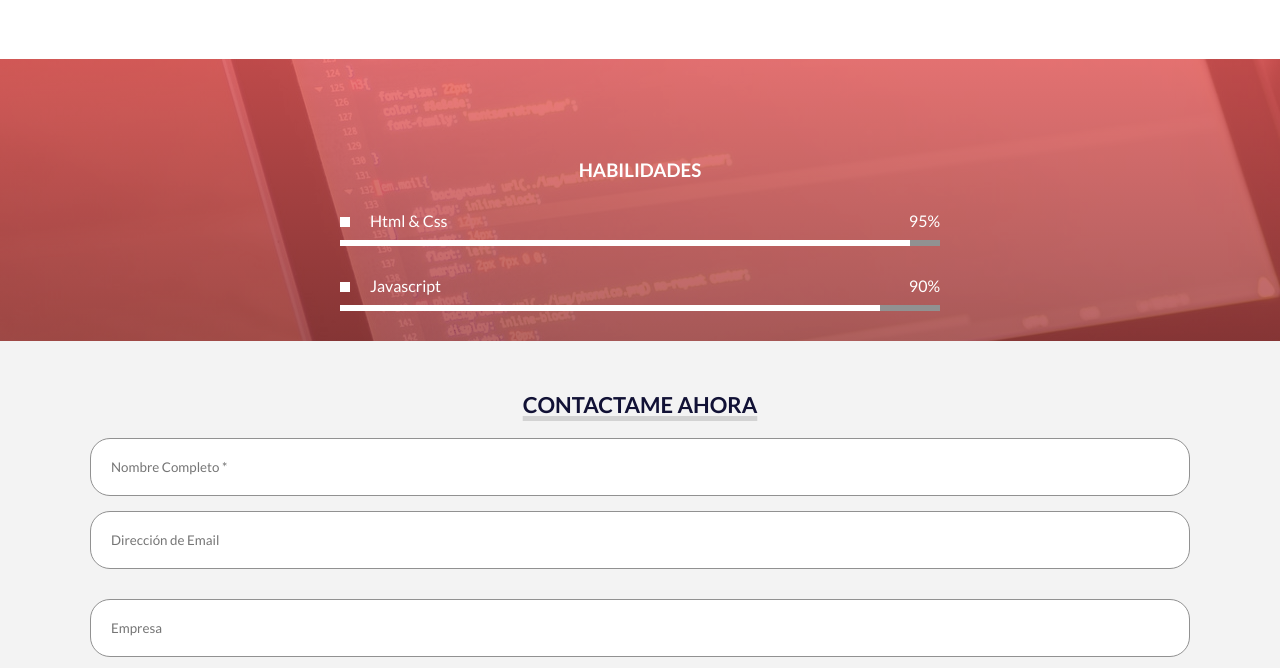
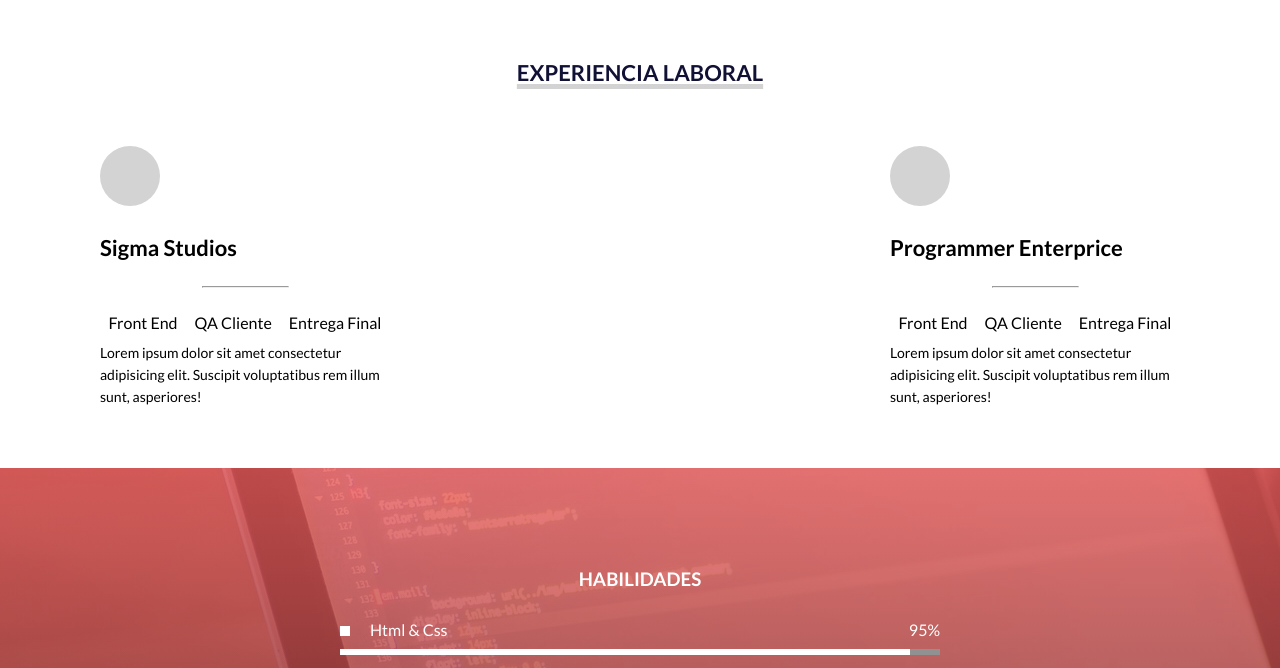
Before and after one commit to candelasalcedo/Proyecto-final-AP-4.0, a plain HTML site: page Proyecto Final Argentina Programa/index.html in a window 1280 px wide. Shown: the part 1367-2035 px from the top of the page. Drawn offline with Linux system fonts and the light colour scheme.

Commit message:
Agregue experiencias laborales a mi proycto

```diff
--- a/Proyecto Final Argentina Programa/estilos.css
+++ b/Proyecto Final Argentina Programa/estilos.css
@@ -164,7 +164,69 @@ html {
         margin-bottom: 12px;
     }
 
+  /* seccion EXPERIENCIA LABORAL */
+  #experiencia{padding: 100px 15px;
+    text-align: center;
+    background-color: #f3f3f3;
 
+  }
+  #experiencias .titulo-seccion {
+    text-align: center;
+    font-size: 22px;
+    text-transform: uppercase;
+    color: #111135;
+    text-decoration: underline;
+    text-decoration-color: #d3d3d3;
+    text-decoration-thickness: 5px;
+}
+#experiencias .fila {
+    display: flex;
+    justify-content: space-between;
+    max-width: 1150px;
+    margin: 30px auto;
+}
+#experiencias .fila .experiencia {
+    max-width: 350px;
+    background-color: #fff;
+    padding: 30px;
+    margin: 0 5px;
+    border-radius: 5px;
+    transition: .5s;
+}
+#experiencias .fila .experiencia:hover {
+    box-shadow: 5px 5px 10px #565656, -5px -5px 10px #8a8a8a;
+}
+#experiencias .fila .experiencia .icono {
+    display: inline-block;
+    width: 60px;
+    height: 60px;
+    border-radius: 50%;
+    background-color: #d3d3d3;
+    padding: 20px;
+    margin-bottom: 25px;
+}
+#experiencias .fila .experiencia h4 {
+    font-size: 22px;
+    margin-bottom: 25px;
+}
+
+#experiencias .fila .experiencia hr {
+    width: 30%;
+    margin: auto;
+    color: #000;
+    margin-bottom: 25px;
+}
+
+#experiencias .fila .experiencia ul {
+    list-style: none;
+    display: flex;
+    justify-content: space-around;
+    margin-bottom: 10px;
+}
+
+#experiencias .fila .experiencia p {
+    font-size: 14px;
+    line-height: 22px;}
 
 
 
--- a/Proyecto Final Argentina Programa/index.html
+++ b/Proyecto Final Argentina Programa/index.html
@@ -1,3 +1,6 @@
+<!-- AGREGAR ICONOS A LA EXPERIENCIA LABORAL  -->
+
+
 <!DOCTYPE html>
 <html lang="es">
 
@@ -21,6 +24,7 @@
                         <ul id="links">
                             <li><a href="#inicio" class="seleccionado" onclick="seleccionar(this)">INICIO</a></li>
                             <li><a href="#sobremi" onclick="seleccionar(this)">SOBRE MI</a></li>
+                            <li><a href="#experiencias" onclick="seleccionar(this)">EXPERIENCIA LABORAL</a></li>
                             <li><a href="#habilidades" onclick="seleccionar(this)">HABILIDADES</a></li>
                             <li><a href="#contacto" onclick="seleccionar(this)">CONTACTO</a></li>
                         </ul>
@@ -66,6 +70,37 @@
             </p>
         </div>
     </section>
+    <!-- SECCION EXPERIENCIA LABORAL-->
+    <section id="experiencias">
+        <h3 class="titulo-seccion" >Experiencia Laboral</h3>
+        <div class="fila">
+            <div class="experiencia">
+                <span class="icono"> <i class="fa-solid fa-code"></i></span>
+                <h4>Sigma Studios</h4>
+                <hr>
+                <ul class="experiencia-tag">
+                    <li>Front End</li>
+                    <li>QA Cliente</li>
+                    <li>Entrega Final</li>
+                </ul>
+                <p>Lorem ipsum dolor sit amet consectetur adipisicing elit. Suscipit voluptatibus rem illum sunt, asperiores!</p>
+            </div>
+            <div class="experiencia">
+                <span class="icono"> <i class="fa-solid fa-code"></i></span>
+                <h4>Programmer Enterprice</h4>
+                <hr>
+                <ul class="experiencia-tag">
+                    <li>Front End</li>
+                    <li>QA Cliente</li>
+                    <li>Entrega Final</li>
+                </ul>
+                <p>Lorem ipsum dolor sit amet consectetur adipisicing elit. Suscipit voluptatibus rem illum sunt, asperiores!</p>
+            </div>
+
+        </div>
+
+    </section>
+
     <!-- SECCION HABILIDADES -->
     <section id="habilidades">
 
```
